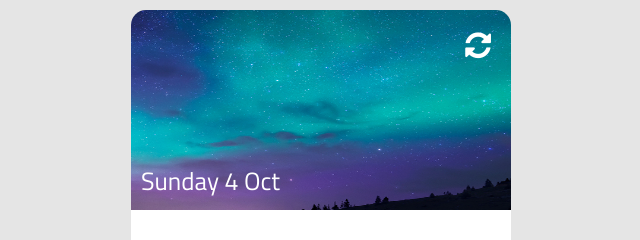
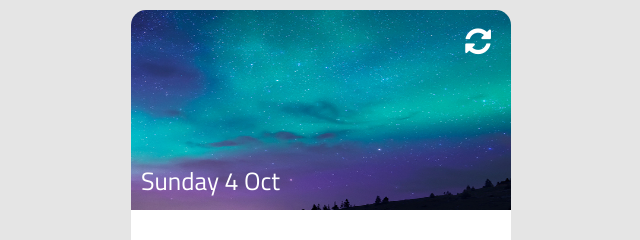
Before and after one commit to khushi3108/Website-to-do, a plain HTML site: page index.html in a window 1280 px wide. Shown: the top 240 px of the page, 319-959 px from the left. Drawn offline with Linux system fonts and the light colour scheme.

Commit message:
Update index.html

```diff
--- a/index.html
+++ b/index.html
@@ -11,7 +11,7 @@
     <div class="container" >
          <div class="header" >
              <div class="clear" >
-                 <i class="fa fa-refresh"  onclick= "clearall()"></i>
+                 <i class="fa fa-refresh fa-lg"  onclick= "clearall()"></i>
                 </div>
                 <div id="date"></div>
          </div>
```
